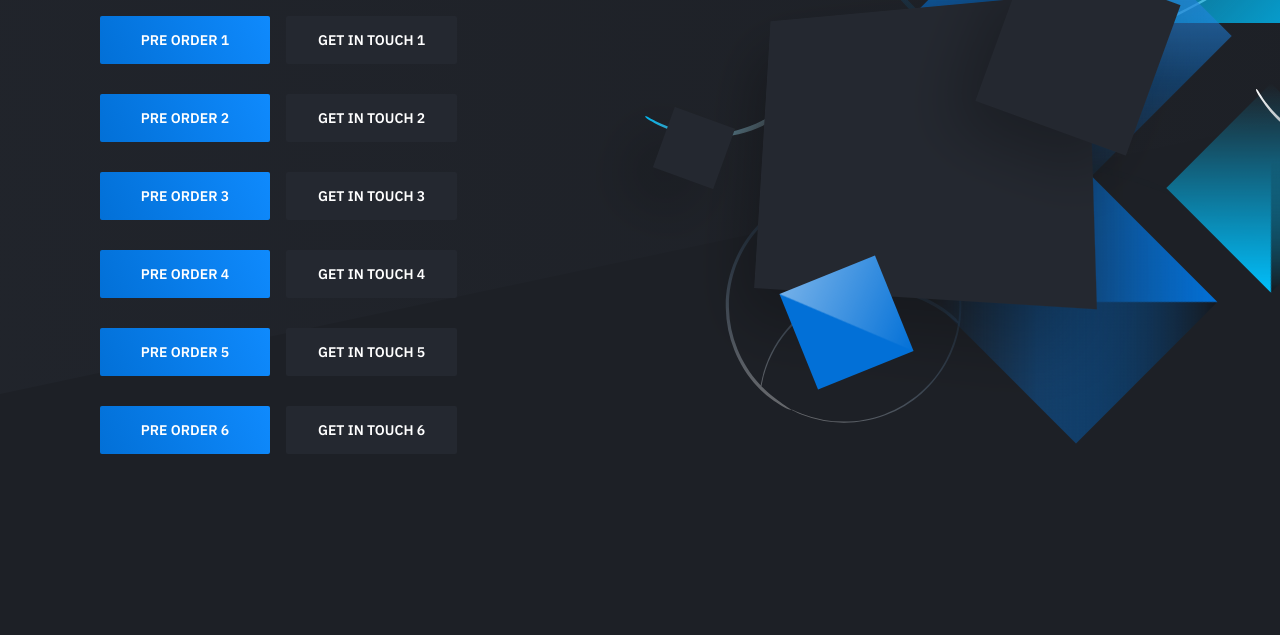
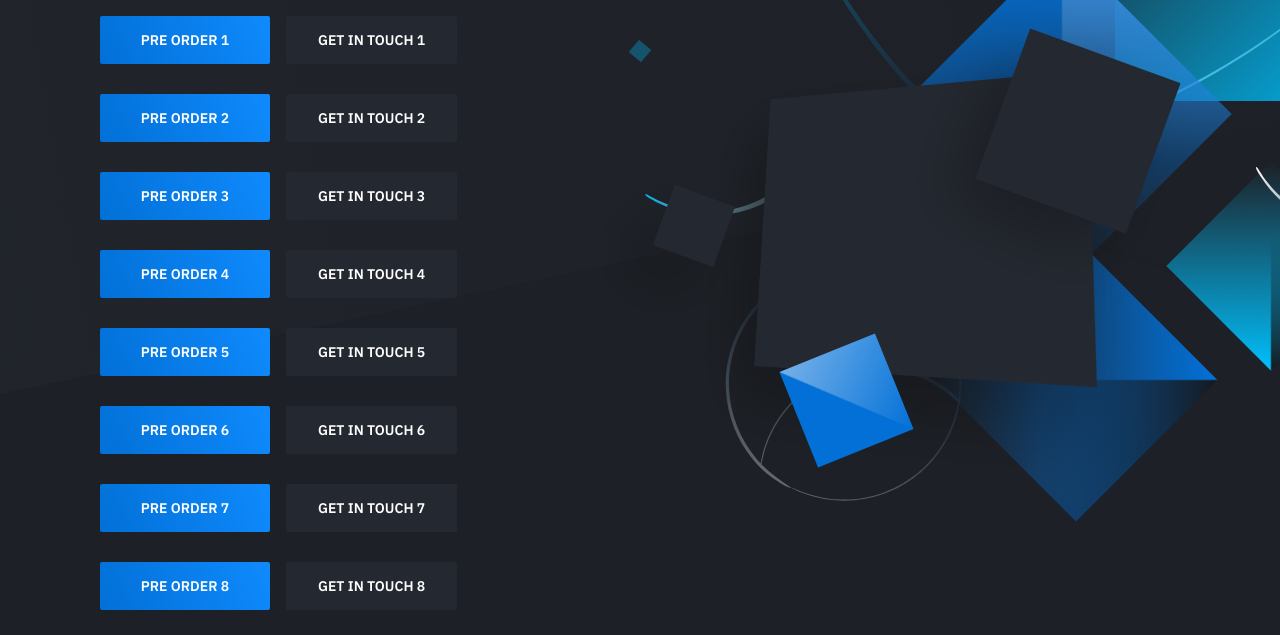
Before and after one commit to Lored22/Sito2, a plain HTML site: page index.html in a window 1280 px wide. Shown: the part 306-941 px from the top of the page. Drawn offline with nearby package versions, Linux system fonts and the light colour scheme.

Commit message:
aggiunto button 7 e 8

```diff
--- a/index.html
+++ b/index.html
@@ -55,8 +55,11 @@
                             <div class="hero-cta"><a class="button button-primary" href="preorder.html">Pre order 5</a><a class="button" href="#">Get in touch 5</a></div>
                             <br>
                             <div class="hero-cta"><a class="button button-primary" href="preorder.html">Pre order 6</a><a class="button" href="#">Get in touch 6</a></div>
-
-						</div>
+                            <br>
+                            <div class="hero-cta"><a class="button button-primary" href="preorder.html">Pre order 7</a><a class="button" href="#">Get in touch 7</a></div>
+						    <br>
+                            <div class="hero-cta"><a class="button button-primary" href="preorder.html">Pre order 8</a><a class="button" href="#">Get in touch 8</a></div>
+                    </div>
 						<div class="hero-figure anime-element">
 							<svg class="placeholder" width="528" height="396" viewBox="0 0 528 396">
 								<rect width="528" height="396" style="fill:transparent;" />
```
